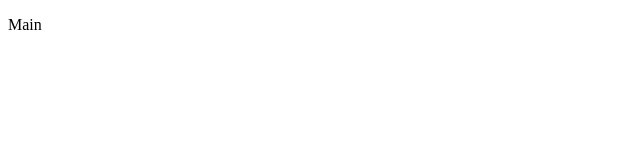
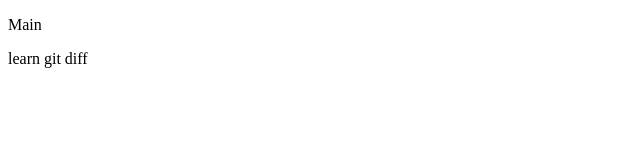
Before and after one commit to PressnaveD/learngit2, a plain HTML site: page index.html in a window 1280 px wide. Shown: the full height of the page, 0-640 px from the left. Drawn offline with Linux system fonts and the light colour scheme.

Commit message:
add git diff

```diff
--- a/index.html
+++ b/index.html
@@ -7,5 +7,7 @@
 </head>
 <body>
     <p>Main</p>
+
+    <p>learn git diff</p>
 </body>
 </html>
```
